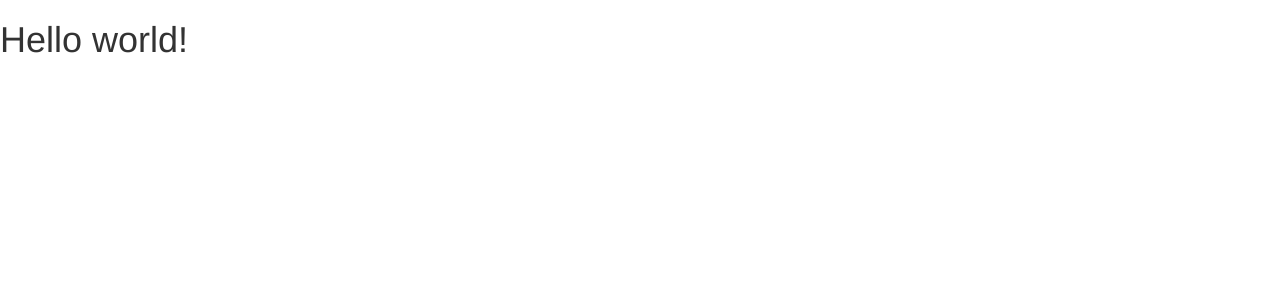
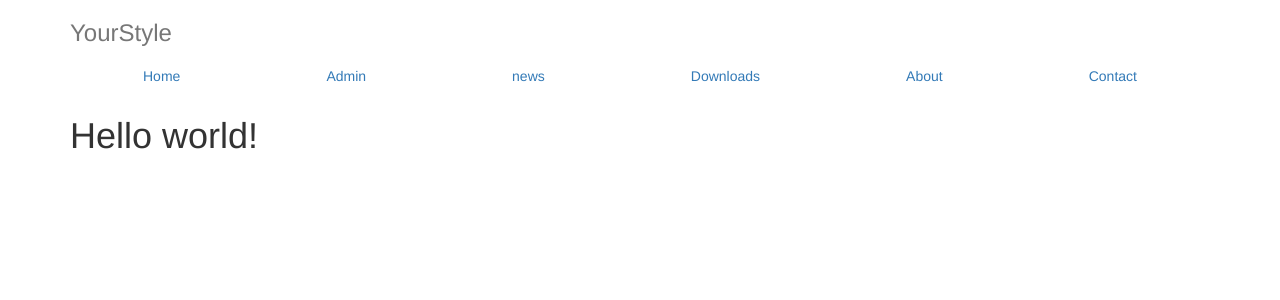
Before and after one commit to Sierhieiev/yourstyle, a Django app: page / in a window 1280 px wide. Shown: the top 300 px of the page. Run offline with Django 3.2, Linux system fonts and the light colour scheme; some libraries are stand-ins or nearby versions.

Commit message:
model and teamplate

```diff
--- a/news/models.py
+++ b/news/models.py
@@ -29,12 +29,10 @@ class Label(models.Model):
 class Post(models.Model):
     title = models.CharField(u"Название", max_length=250)
     categories = models.ManyToManyField(Categories)
-    announce = models.TextField(u"Анонс", max_length= 250)
     content = models.TextField(u"Содержимое (html)")
     slug = models.SlugField(u"Ссылка")
     post_date = models.DateTimeField(u"Дата публикации")
     draft = models.BooleanField(u"Черновик", default=True)
-    meta_tags = models.TextField(u"Мета теги", max_length= 250)
     label = models.ManyToManyField(Label)
 
     class Meta:
--- a/templates/base.html
+++ b/templates/base.html
@@ -18,7 +18,25 @@
   </head>
   <body>
 
+    <div class="container">
+
+      <div class="masthead">
+        <h3 class="text-muted">YourStyle</h3>
+        <nav>
+          <ul class="nav nav-justified">
+            <li class="active"><a href="/">Home</a></li>
+            <li><a href="/admin">Admin</a></li>
+            <li><a href="/news">news</a></li>
+            <li><a href="#">Downloads</a></li>
+            <li><a href="#">About</a></li>
+            <li><a href="#">Contact</a></li>
+          </ul>
+        </nav>
+      </div>
+
     {% block content %}{% endblock %}
+
+    </div>
 
     <!-- jQuery (потрібно для JavaScript плагінів Bootstrap) -->
     <script src="https://ajax.googleapis.com/ajax/libs/jquery/1.11.1/jquery.min.js"></script>
```
